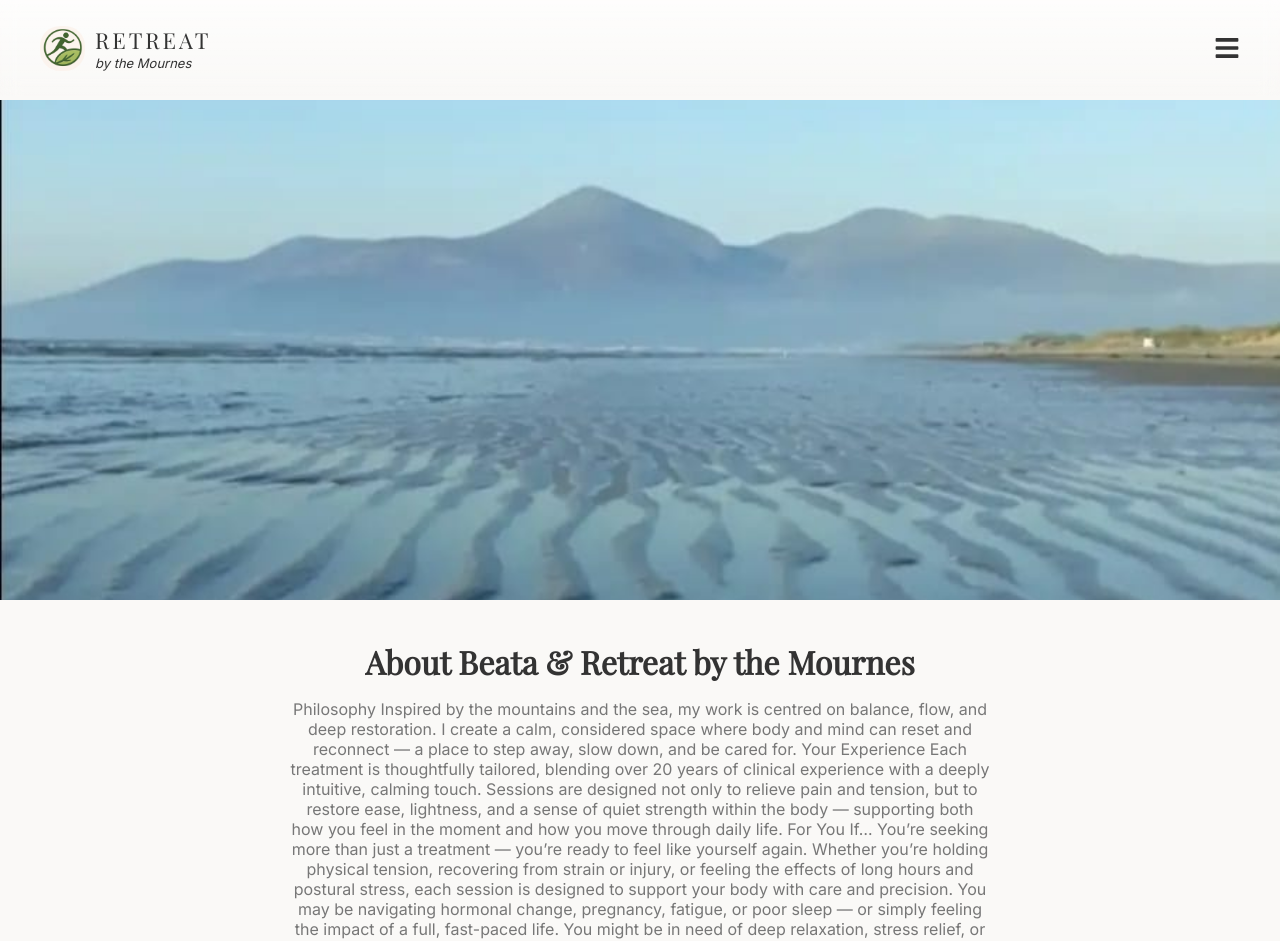
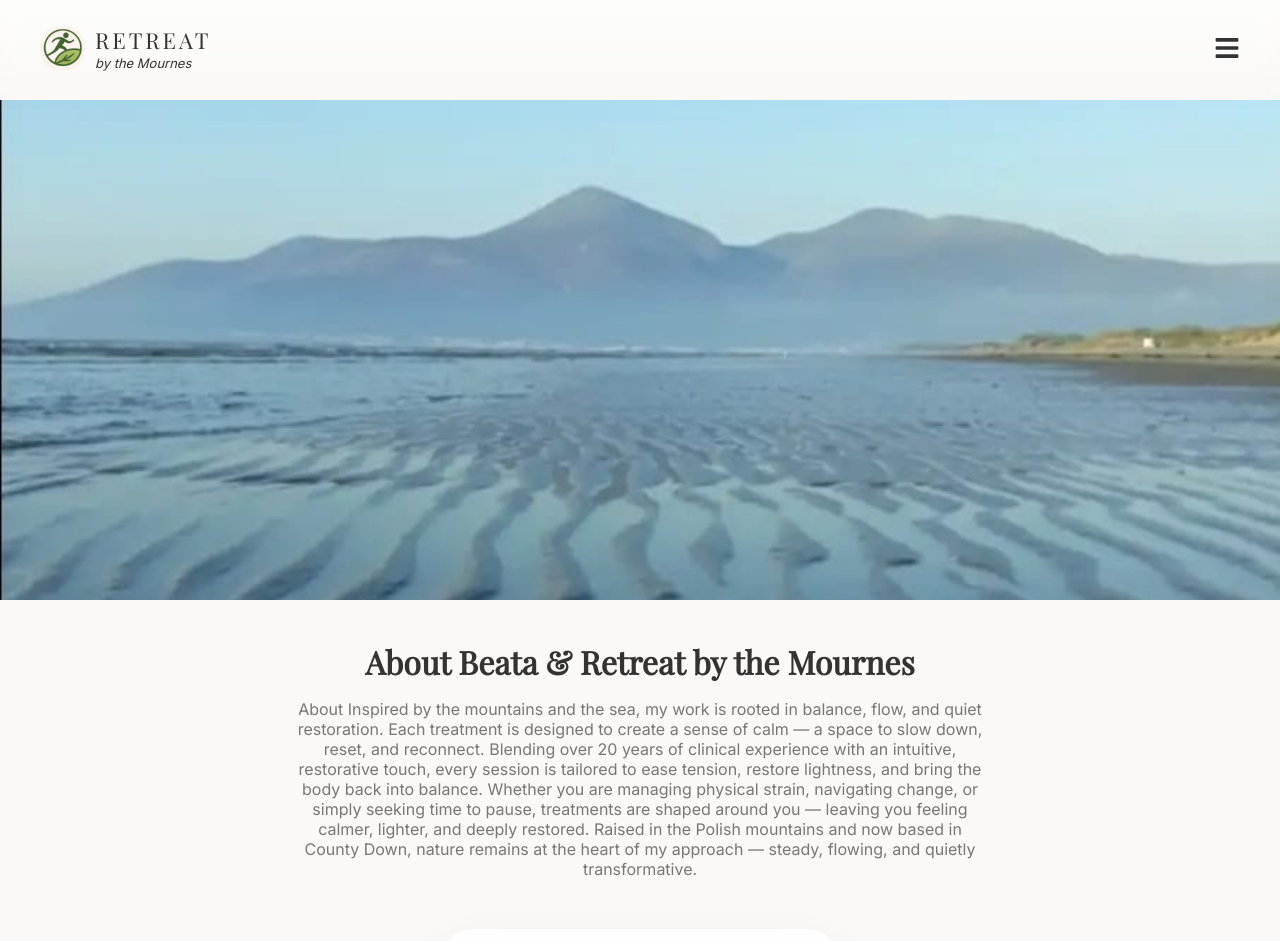
Before and after one commit to rbarr-2021/mourne-wellness, a React (Vite) app: page /about in a window 1280 px wide. Shown: the top 941 px of the page. Built offline with nearby package versions, Linux system fonts and the light colour scheme.

Commit message:
About update

```diff
--- a/src/pages/About.jsx
+++ b/src/pages/About.jsx
@@ -72,19 +72,14 @@ function About() {
         </h1>
 
         <p style={{ color: "var(--text-light)", marginBottom: "10px" }}>
-Philosophy
-Inspired by the mountains and the sea, my work is centred on balance, flow, and deep restoration. I create a calm, considered space where body and mind can reset and reconnect — a place to step away, slow down, and be cared for.
-Your Experience
-Each treatment is thoughtfully tailored, blending over 20 years of clinical experience with a deeply intuitive, calming touch.
-Sessions are designed not only to relieve pain and tension, but to restore ease, lightness, and a sense of quiet strength within the body — supporting both how you feel in the moment and how you move through daily life.
-For You If…
-You’re seeking more than just a treatment — you’re ready to feel like yourself again.
-Whether you’re holding physical tension, recovering from strain or injury, or feeling the effects of long hours and postural stress, each session is designed to support your body with care and precision.
-You may be navigating hormonal change, pregnancy, fatigue, or poor sleep — or simply feeling the impact of a full, fast-paced life. You might be in need of deep relaxation, stress relief, or regular time to reset and restore.
-Wherever you are, treatments are tailored to meet you there — helping you feel lighter, calmer, and more at ease in your body.
-Background
-With over 20 years’ experience in holistic and sports therapy, my approach is shaped by both knowledge and lived experience.
-Raised in the Polish mountains and now based in County Down, nature continues to influence the way I work — steady, flowing, and deeply restorative. This connection is at the heart of every treatment I offer.
+About
+Inspired by the mountains and the sea, my work is rooted in balance, flow, and quiet restoration. Each treatment is designed to create a sense of calm — a space to slow down, reset, and reconnect.
+
+Blending over 20 years of clinical experience with an intuitive, restorative touch, every session is tailored to ease tension, restore lightness, and bring the body back into balance.
+
+Whether you are managing physical strain, navigating change, or simply seeking time to pause, treatments are shaped around you — leaving you feeling calmer, lighter, and deeply restored.
+
+Raised in the Polish mountains and now based in County Down, nature remains at the heart of my approach — steady, flowing, and quietly transformative.
         </p>
 
         <p style={{ color: "var(--text-light)" }}>
```
